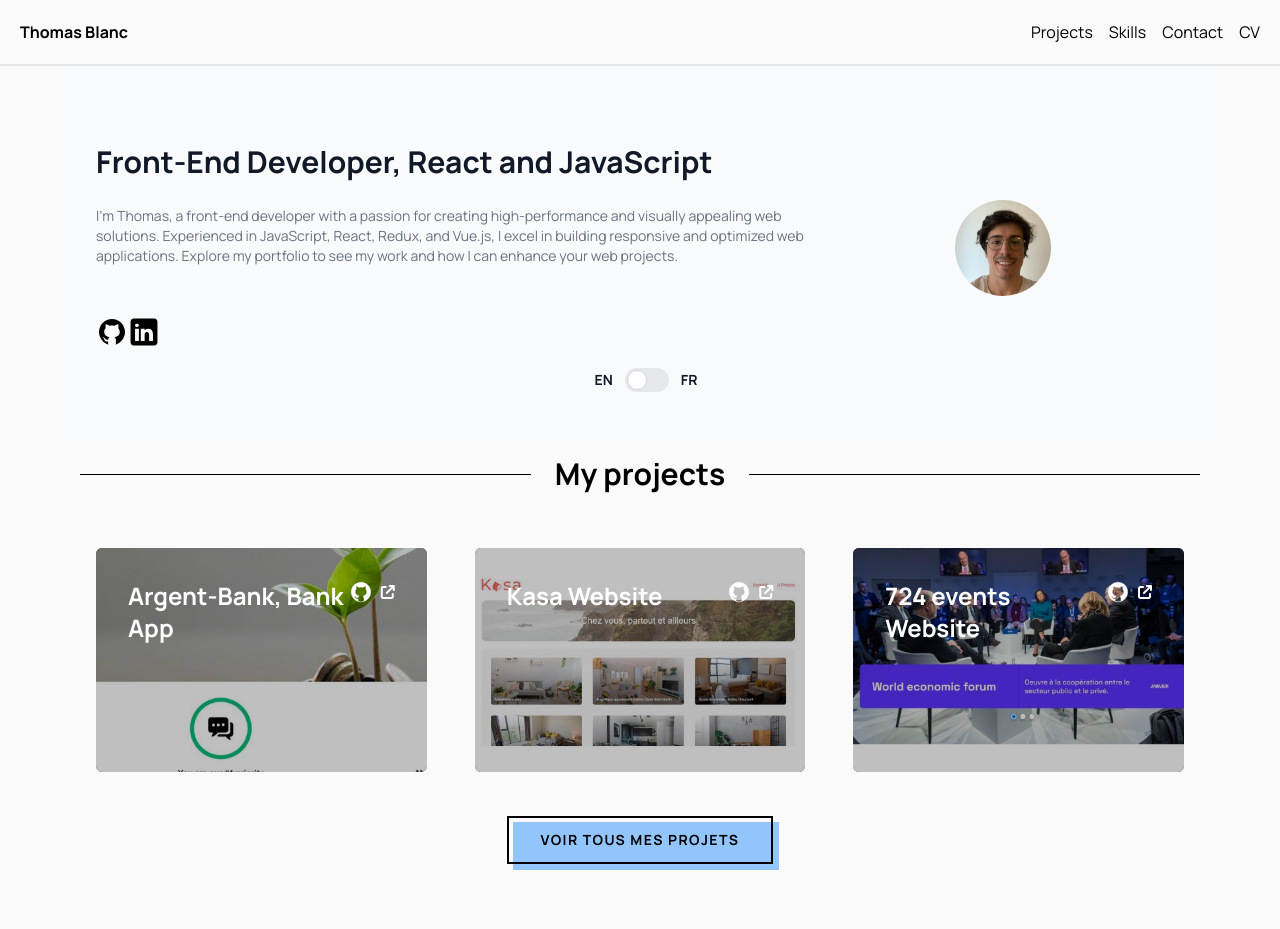
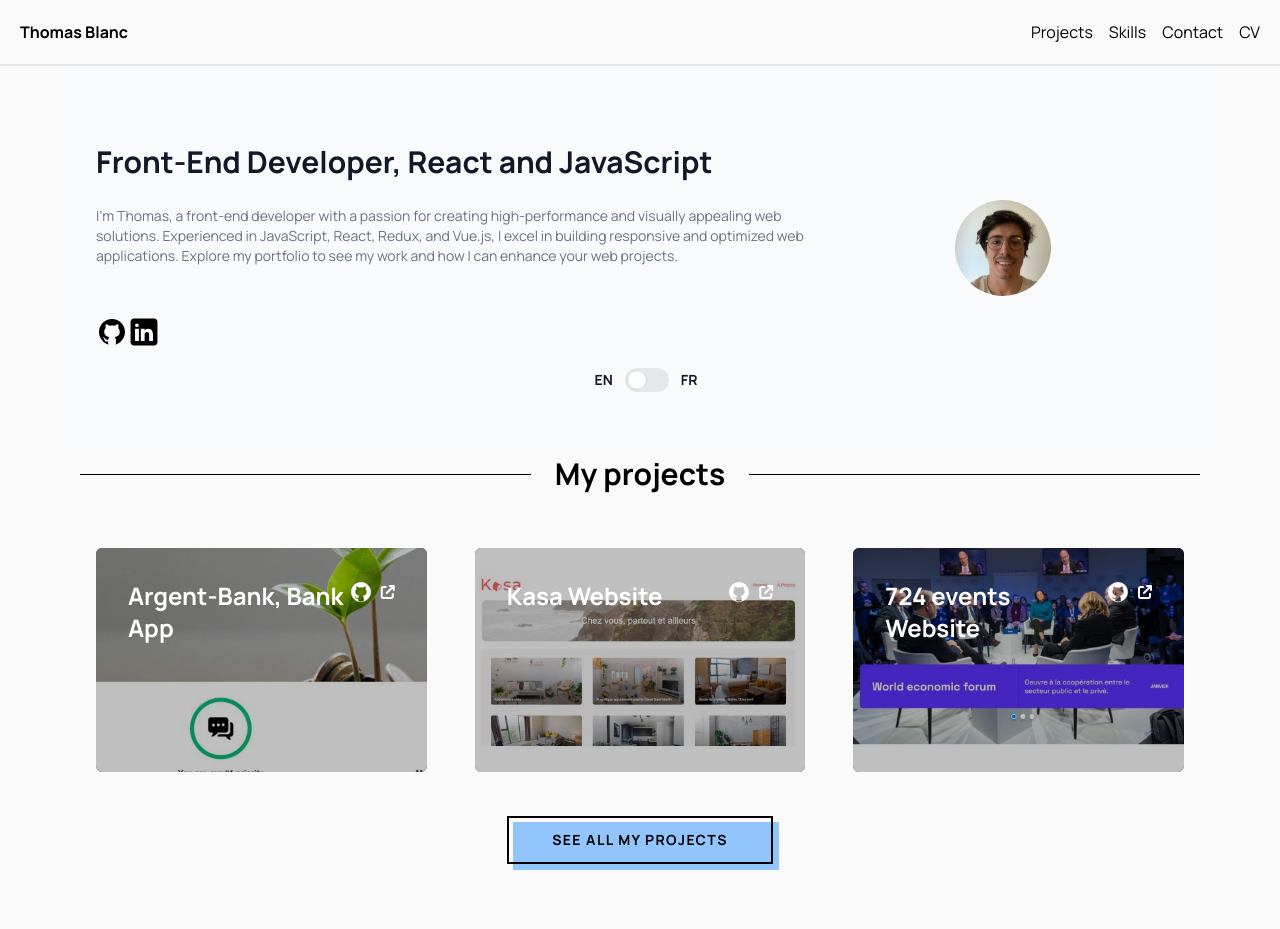
Before and after one commit to Doctorwhat69/Mon-portfolio, a React (Vite) app: page /#/ in a window 1280 px wide. Shown: the top 929 px of the page. Built offline with nearby package versions, Linux system fonts and the light colour scheme.

Commit message:
ajout langue voir tous mes projets

```diff
--- a/public/locales/en.json
+++ b/public/locales/en.json
@@ -12,7 +12,7 @@
 
   "Projets": {
     "titre": "My projects",
-
+    "plus": "see all my projects",
     "projet1": {
       "titre": "Argent-Bank, Bank App",
       "description": "This real estate app project, Argent-Bank, has been exciting and highly educational! It allowed me to use Redux and React to create an intuitive sign-in feature as well as a complete and interactive user page.",
--- a/public/locales/fr.json
+++ b/public/locales/fr.json
@@ -12,6 +12,7 @@
 
   "Projets": {
     "titre": "Mes projets",
+    "plus": "voir tous mes projets",
     "projet1": {
       "titre": "Argent-Bank, app bancaire",
       "description": "Ce projet d'appli immobilière, Argent-Bank a été passionnant et très formateur ! Il m'a permis d'utiliser Redux et React pour créer une fonctionnalité de connexion intuitive ainsi qu'une page utilisateur complète et interactive.",
--- a/src/components/Button/index.jsx
+++ b/src/components/Button/index.jsx
@@ -3,14 +3,14 @@ import { Link } from "react-router-dom";
 
 export const Button = ({ Name, Url }) => {
   return (
-    <div className="text-center my-7">
+    <div className=" max-width-full text-center my-7">
       <Link
-        className="group relative inline-block focus:outline-none focus:ring"
+        className="group relative inline-block focus:outline-none focus:ring xl:min-w-[266px]"
         to={Url}
       >
-        <span className="absolute inset-0 translate-x-1.5 translate-y-1.5 bg-blue-300 transition-transform group-hover:translate-x-0 group-hover:translate-y-0"></span>
+        <span className="xl:min-w-[266px] absolute inset-0 translate-x-1.5 translate-y-1.5 bg-blue-300 transition-transform group-hover:translate-x-0 group-hover:translate-y-0"></span>
 
-        <span className=" relative inline-block border-2 border-current px-8 py-3 text-sm font-bold uppercase tracking-widest text-black group-active:text-opacity-75">
+        <span className="xl:min-w-[266px] relative inline-block border-2 border-current px-8 py-3 text-sm font-bold uppercase tracking-widest text-black group-active:text-opacity-75">
           {Name}
         </span>
       </Link>
--- a/src/components/Projet-card/index.jsx
+++ b/src/components/Projet-card/index.jsx
@@ -2,7 +2,7 @@ import PropTypes from "prop-types";
 
 function Card({ Src, Alt, Description, Name, Github, Website, Technologies }) {
   return (
-    <article className="p-2 2xl:p-0 md:h-56 2xl:h-auto group relative block bg-black rounded-md w-full aspect-square">
+    <article className="max-h-[296px] sm:max-h-none p-2 2xl:p-0 md:h-56 2xl:h-auto group relative block bg-black rounded-md w-full aspect-square">
       <img
         alt={Alt}
         src={Src}
@@ -32,7 +32,7 @@ function Card({ Src, Alt, Description, Name, Github, Website, Technologies }) {
         </div>
         <div className="mt-10 2xl:mt-56">
           <div className="translate-y-8 transform opacity-0 transition-all group-hover:translate-y-0 group-hover:opacity-100">
-            <p className="md:hidden 2xl:block text-white whitespace-normal">
+            <p className="md:hidden 2xl:block text-white whitespace-normal md:line-clamp-none	line-clamp-5">
               {Description}
             </p>
             <div className="flex flex-wrap gap-1 mt-2">
--- a/src/containers/Projects/index.jsx
+++ b/src/containers/Projects/index.jsx
@@ -11,7 +11,10 @@ function Projects() {
     <section id="mesProjets" className="p-4 bg-zinc-50 text-black">
       <Title titre={languageData?.Projets?.titre || "Loading..."} />
       <Cards />
-      <Button Name="Voir tous mes projets" Url="/projects" />
+      <Button
+        Name={languageData?.Projets?.plus || "Loading..."}
+        Url="/projects"
+      />
     </section>
   );
 }
```
